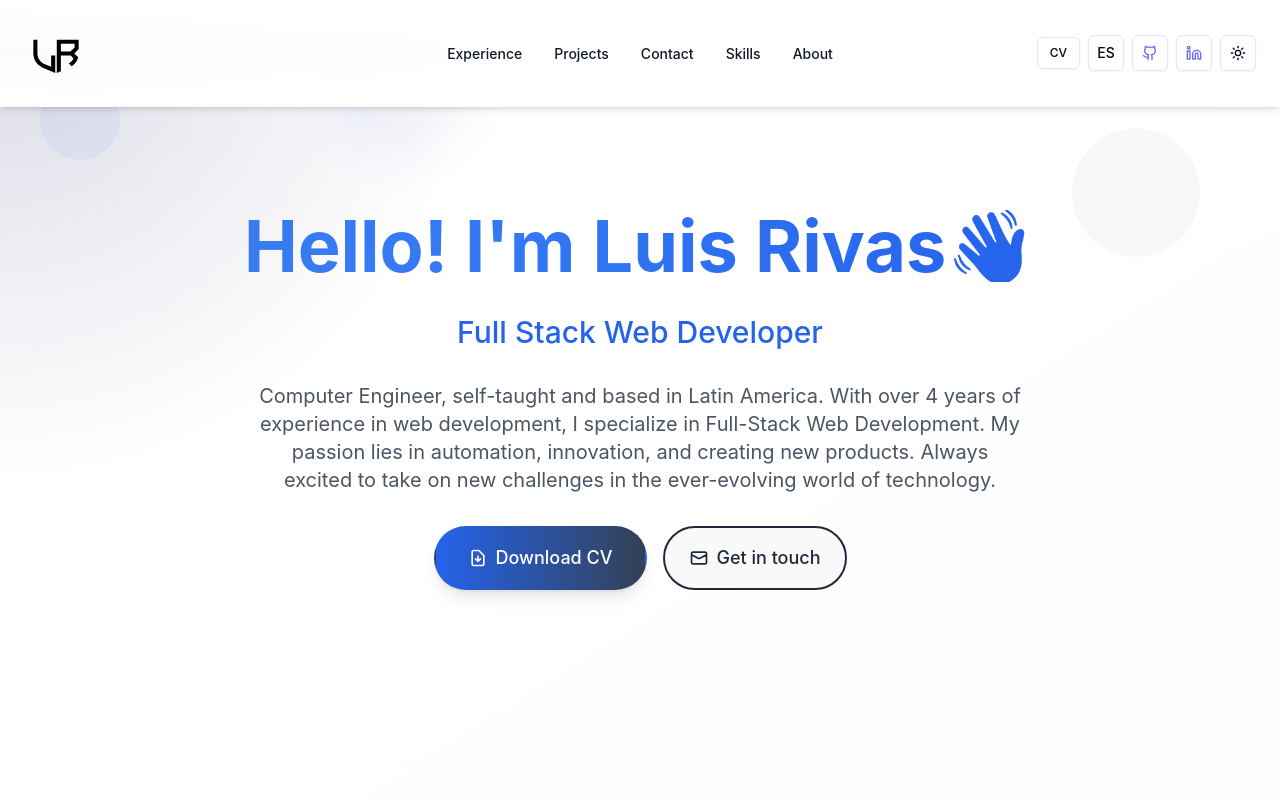
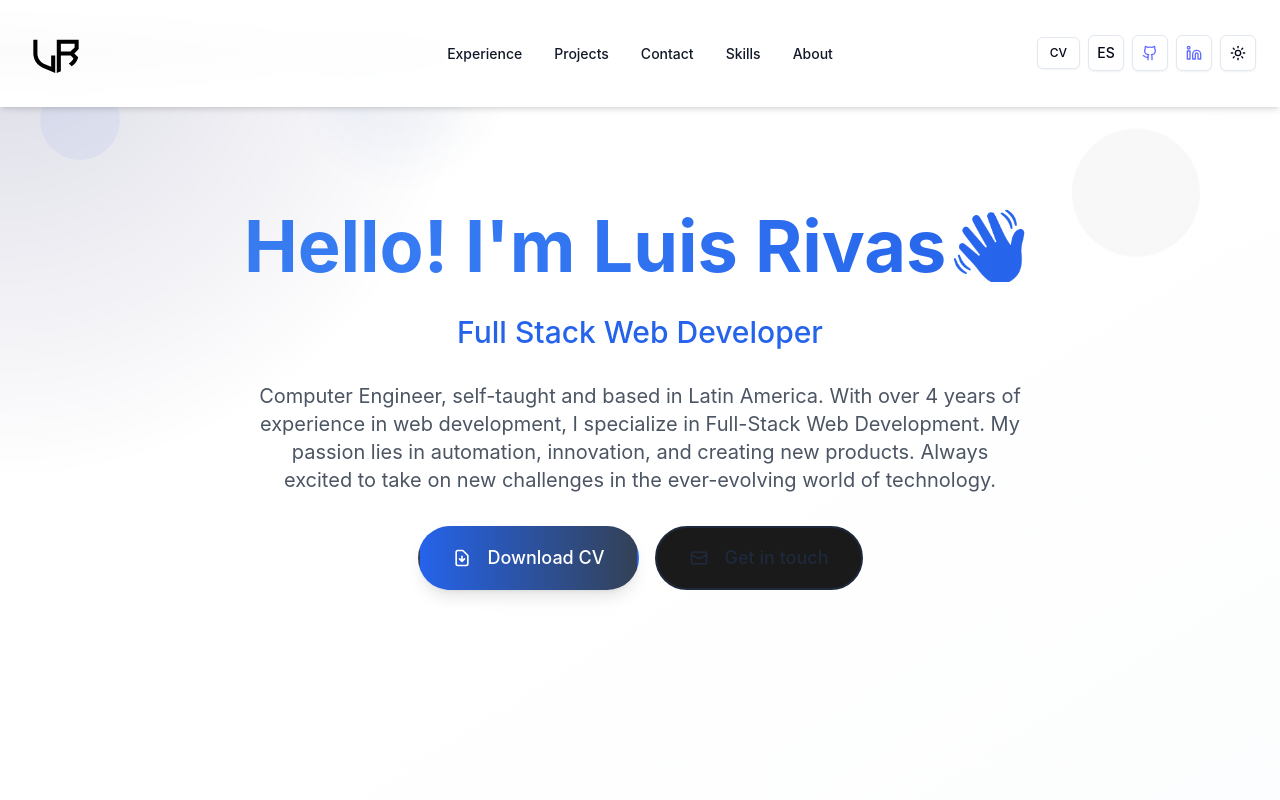
Before and after one commit to luisfrm/portfolios-react, a React (Vite) app: page / in a window 1280 px wide. Shown: the top 800 px of the page. Built offline with nearby package versions, Linux system fonts and the light colour scheme.

Commit message:
Create variant for hero buttons

```diff
--- /dev/null
+++ b/src/components/Icons/index.tsx
@@ -0,0 +1,42 @@
+import * as React from "react";
+
+export const DownloadIcon: React.FC<React.SVGProps<SVGSVGElement>> = ({ className, ...props }) => (
+  <svg
+    className={className}
+    fill="none"
+    stroke="currentColor"
+    viewBox="0 0 24 24"
+    xmlns="http://www.w3.org/2000/svg"
+    {...props}
+  >
+    <path
+      strokeLinecap="round"
+      strokeLinejoin="round"
+      strokeWidth={2}
+      d="M12 10v6m0 0l-3-3m3 3l3-3m2 8H7a2 2 0 01-2-2V5a2 2 0 012-2h5.586a1 1 0 01.707.293l5.414 5.414a1 1 0 01.293.707V19a2 2 0 01-2 2z"
+    />
+  </svg>
+);
+
+export const MailIcon: React.FC<React.SVGProps<SVGSVGElement>> = ({ className, ...props }) => (
+  <svg
+    className={className}
+    fill="none"
+    stroke="currentColor"
+    viewBox="0 0 24 24"
+    xmlns="http://www.w3.org/2000/svg"
+    {...props}
+  >
+    <path
+      strokeLinecap="round"
+      strokeLinejoin="round"
+      strokeWidth={2}
+      d="M3 8l7.89 4.26a2 2 0 002.22 0L21 8M5 19h14a2 2 0 002-2V7a2 2 0 00-2-2H5a2 2 0 00-2 2v10a2 2 0 002 2z"
+    />
+  </svg>
+);
+
+export default {
+  DownloadIcon,
+  MailIcon,
+};
--- a/src/components/Layout/ModernHero.tsx
+++ b/src/components/Layout/ModernHero.tsx
@@ -3,6 +3,8 @@ import { cn } from '@/lib/utils';
 import { HERO_STYLES, TYPOGRAPHY, SPACING } from '@/lib/constants';
 import { AnimatedSection } from '@/components/common/AnimatedSection';
 import { useScrollTo } from '@/hooks/useScrollTo';
+import { Button } from '@/components/ui/button';
+import { DownloadIcon, MailIcon } from '@/components/Icons';
 
 interface ModernHeroProps {
   children?: ReactNode;
@@ -127,27 +129,25 @@ export function HeroContent({ name, role, about, downloadText, getInTouchText, o
       {/* Call to action buttons - Final elements */}
       <AnimatedSection animation="fade-up" delay={800} threshold={0}>
         <div className="flex flex-col sm:flex-row gap-3 sm:gap-4 justify-center items-center">
-          <button
+          <Button
             id="download-cv-button"
             onClick={onDownloadCV}
-            className={cn(HERO_STYLES.ctaButton, "hover:scale-105 transition-transform duration-300")}
+            variant="theme-primary"
+            size="hero"
           >
-            <svg className="w-5 h-5 mr-2" fill="none" stroke="currentColor" viewBox="0 0 24 24">
-              <path strokeLinecap="round" strokeLinejoin="round" strokeWidth={2} d="M12 10v6m0 0l-3-3m3 3l3-3m2 8H7a2 2 0 01-2-2V5a2 2 0 012-2h5.586a1 1 0 01.707.293l5.414 5.414a1 1 0 01.293.707V19a2 2 0 01-2 2z" />
-            </svg>
+            <DownloadIcon className="mr-2" />
             {downloadText}
-          </button>
+          </Button>
 
-          <button
+          <Button
             id="get-in-touch-button"
             onClick={handleContactClick}
-            className={cn(HERO_STYLES.secondaryButton, "hover:scale-105 transition-transform duration-300")}
+            variant="theme-secondary"
+            size="hero"
           >
-            <svg className="w-5 h-5 mr-2" fill="none" stroke="currentColor" viewBox="0 0 24 24">
-              <path strokeLinecap="round" strokeLinejoin="round" strokeWidth={2} d="M3 8l7.89 4.26a2 2 0 002.22 0L21 8M5 19h14a2 2 0 002-2V7a2 2 0 00-2-2H5a2 2 0 00-2 2v10a2 2 0 002 2z" />
-            </svg>
+            <MailIcon className="mr-2" />
             {getInTouchText}
-          </button>
+          </Button>
         </div>
       </AnimatedSection>
     </>
--- a/src/components/ui/button.tsx
+++ b/src/components/ui/button.tsx
@@ -19,12 +19,19 @@ const buttonVariants = cva(
           "bg-secondary text-secondary-foreground shadow-sm hover:bg-secondary/80",
         ghost: "hover:bg-accent hover:text-accent-foreground",
         link: "text-primary underline-offset-4 hover:underline",
+        // Custom theme variants for hero buttons
+        "theme-primary":
+          "border-2 border-transparent bg-gradient-to-r from-blue-600 to-slate-700 text-white hover:from-blue-700 hover:to-slate-800 transform hover:scale-105 transition-all duration-300 shadow-lg hover:shadow-xl",
+        "theme-secondary":
+          "bg-theme-secondary border-2 border-slate-800 text-slate-800 dark:border-slate-400 dark:text-slate-100 hover:bg-slate-600 hover:text-white dark:hover:bg-slate-400 dark:hover:text-gray-900 transition-all duration-300 transform hover:scale-105",
       },
       size: {
         default: "h-9 px-4 py-2",
         sm: "h-8 rounded-md px-3 text-xs",
         lg: "h-10 rounded-md px-8",
         icon: "h-9 w-9",
+        // Custom size for hero buttons without fixed height
+        hero: "px-8 py-4 rounded-full text-lg [&_svg]:size-5",
       },
     },
     defaultVariants: {
--- a/src/index.css
+++ b/src/index.css
@@ -6,110 +6,63 @@
 
 @layer base {
   :root {
+    --background: 0 0% 100%;
+    --foreground: 222.2 84% 4.9%;
+    --card: 0 0% 100%;
+    --card-foreground: 222.2 84% 4.9%;
+    --popover: 0 0% 100%;
+    --popover-foreground: 222.2 84% 4.9%;
+    --primary: 222.2 47.4% 11.2%;
+    --primary-foreground: 210 40% 98%;
+    --secondary: 210 40% 96.1%;
+    --secondary-foreground: 222.2 47.4% 11.2%;
+    --muted: 210 40% 96.1%;
+    --muted-foreground: 215.4 16.3% 46.9%;
+    --accent: 210 40% 96.1%;
+    --accent-foreground: 222.2 47.4% 11.2%;
+    --destructive: 0 84.2% 60.2%;
+    --destructive-foreground: 210 40% 98%;
+    --border: 214.3 31.8% 91.4%;
+    --input: 214.3 31.8% 91.4%;
+    --ring: 222.2 84% 4.9%;
+    --chart-1: 12 76% 61%;
+    --chart-2: 173 58% 39%;
+    --chart-3: 197 37% 24%;
+    --chart-4: 43 74% 66%;
+    --chart-5: 27 87% 67%;
+    --radius: 0.5rem;
+    --snowflake-bg: rgba(255, 255, 255, 1);
 
-    --background: 0 0% 100%;
-
-    --foreground: 222.2 84% 4.9%;
-
-    --card: 0 0% 100%;
-
-    --card-foreground: 222.2 84% 4.9%;
-
-    --popover: 0 0% 100%;
-
-    --popover-foreground: 222.2 84% 4.9%;
-
-    --primary: 222.2 47.4% 11.2%;
-
-    --primary-foreground: 210 40% 98%;
-
-    --secondary: 210 40% 96.1%;
-
-    --secondary-foreground: 222.2 47.4% 11.2%;
-
-    --muted: 210 40% 96.1%;
-
-    --muted-foreground: 215.4 16.3% 46.9%;
-
-    --accent: 210 40% 96.1%;
-
-    --accent-foreground: 222.2 47.4% 11.2%;
-
-    --destructive: 0 84.2% 60.2%;
-
-    --destructive-foreground: 210 40% 98%;
-
-    --border: 214.3 31.8% 91.4%;
-
-    --input: 214.3 31.8% 91.4%;
-
-    --ring: 222.2 84% 4.9%;
-
-    --chart-1: 12 76% 61%;
-
-    --chart-2: 173 58% 39%;
-
-    --chart-3: 197 37% 24%;
-
-    --chart-4: 43 74% 66%;
-
-    --chart-5: 27 87% 67%;
-
-    --radius: 0.5rem;
-
-    --snowflake-bg: rgba(255, 255, 255, 1);
+    --themeSecondary: #1a1a1a;
   }
   .dark {
+    --background: 222.2 84% 4.9%;
+    --foreground: 210 40% 98%;
+    --card: 222.2 84% 4.9%;
+    --card-foreground: 210 40% 98%;
+    --popover: 222.2 84% 4.9%;
+    --popover-foreground: 210 40% 98%;
+    --primary: 210 40% 98%;
+    --primary-foreground: 222.2 47.4% 11.2%;
+    --secondary: 217.2 32.6% 17.5%;
+    --secondary-foreground: 210 40% 98%;
+    --muted: 217.2 32.6% 17.5%;
+    --muted-foreground: 215 20.2% 65.1%;
+    --accent: 217.2 32.6% 17.5%;
+    --accent-foreground: 210 40% 98%;
+    --destructive: 0 62.8% 30.6%;
+    --destructive-foreground: 210 40% 98%;
+    --border: 217.2 32.6% 17.5%;
+    --input: 217.2 32.6% 17.5%;
+    --ring: 212.7 26.8% 83.9%;
+    --chart-1: 220 70% 50%;
+    --chart-2: 160 60% 45%;
+    --chart-3: 30 80% 55%;
+    --chart-4: 280 65% 60%;
+    --chart-5: 340 75% 55%;
+    --snowflake-bg: white;
 
-    --background: 222.2 84% 4.9%;
-
-    --foreground: 210 40% 98%;
-
-    --card: 222.2 84% 4.9%;
-
-    --card-foreground: 210 40% 98%;
-
-    --popover: 222.2 84% 4.9%;
-
-    --popover-foreground: 210 40% 98%;
-
-    --primary: 210 40% 98%;
-
-    --primary-foreground: 222.2 47.4% 11.2%;
-
-    --secondary: 217.2 32.6% 17.5%;
-
-    --secondary-foreground: 210 40% 98%;
-
-    --muted: 217.2 32.6% 17.5%;
-
-    --muted-foreground: 215 20.2% 65.1%;
-
-    --accent: 217.2 32.6% 17.5%;
-
-    --accent-foreground: 210 40% 98%;
-
-    --destructive: 0 62.8% 30.6%;
-
-    --destructive-foreground: 210 40% 98%;
-
-    --border: 217.2 32.6% 17.5%;
-
-    --input: 217.2 32.6% 17.5%;
-
-    --ring: 212.7 26.8% 83.9%;
-
-    --chart-1: 220 70% 50%;
-
-    --chart-2: 160 60% 45%;
-
-    --chart-3: 30 80% 55%;
-
-    --chart-4: 280 65% 60%;
-
-    --chart-5: 340 75% 55%;
-
-    --snowflake-bg: white;
+    --themeSecondary: #1a1a1a;
   }
 }
 
--- a/tailwind.config.js
+++ b/tailwind.config.js
@@ -10,6 +10,7 @@ export default {
   			sm: 'calc(var(--radius) - 4px)'
   		},
   		colors: {
+				"theme-secondary": 'var(--themeSecondary)',
   			background: 'hsl(var(--background))',
   			foreground: 'hsl(var(--foreground))',
   			card: {
```
